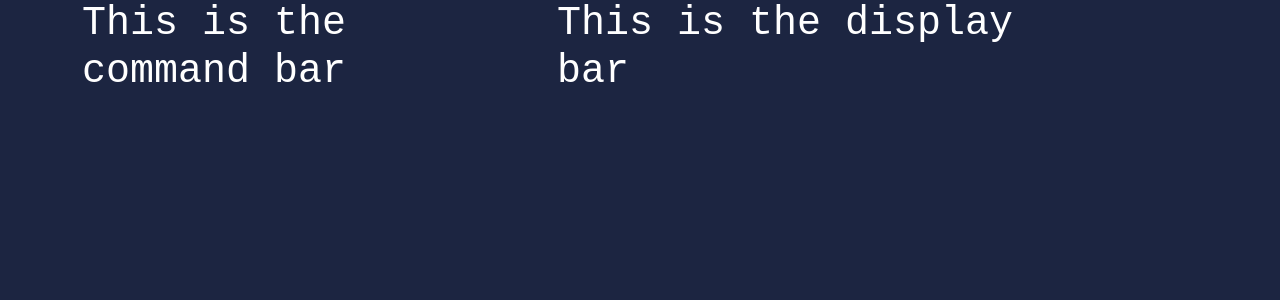
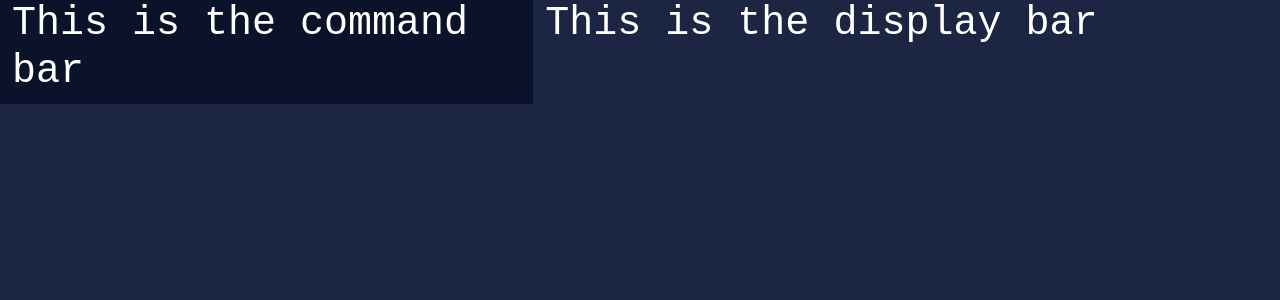
Before and after one commit to EdgarHTT/GHS_Labeler, a React (Create React App) app in the folder client/: page / in a window 1280 px wide. Shown: the top 300 px of the page. Built offline with nearby package versions, Linux system fonts and the light colour scheme.

Commit message:
Tweaked column styling

```diff
--- a/client/src/App.css
+++ b/client/src/App.css
@@ -1,9 +1,7 @@
 .App {
   text-align: center;
-  color: blue;
 }
 
-CommandBar {
-  color: #0b132b;
-  font-size: small;
+.CommandBar {
+  background-color: #0B132B;
 }
--- a/client/src/App.js
+++ b/client/src/App.js
@@ -8,12 +8,12 @@ import DisplayBar from './DisplayBar/DisplayBar';
 
 function App() {
   return (
-    <Container>
+    <Container fluid="xxl">
       <Row>
-        <Col sm={5}>
+        <Col md={5} className="CommandBar">
           <CommandBar />
         </Col>
-        <Col sm={6}>
+        <Col md={7}>
           <DisplayBar />
         </Col>
       </Row>
```
